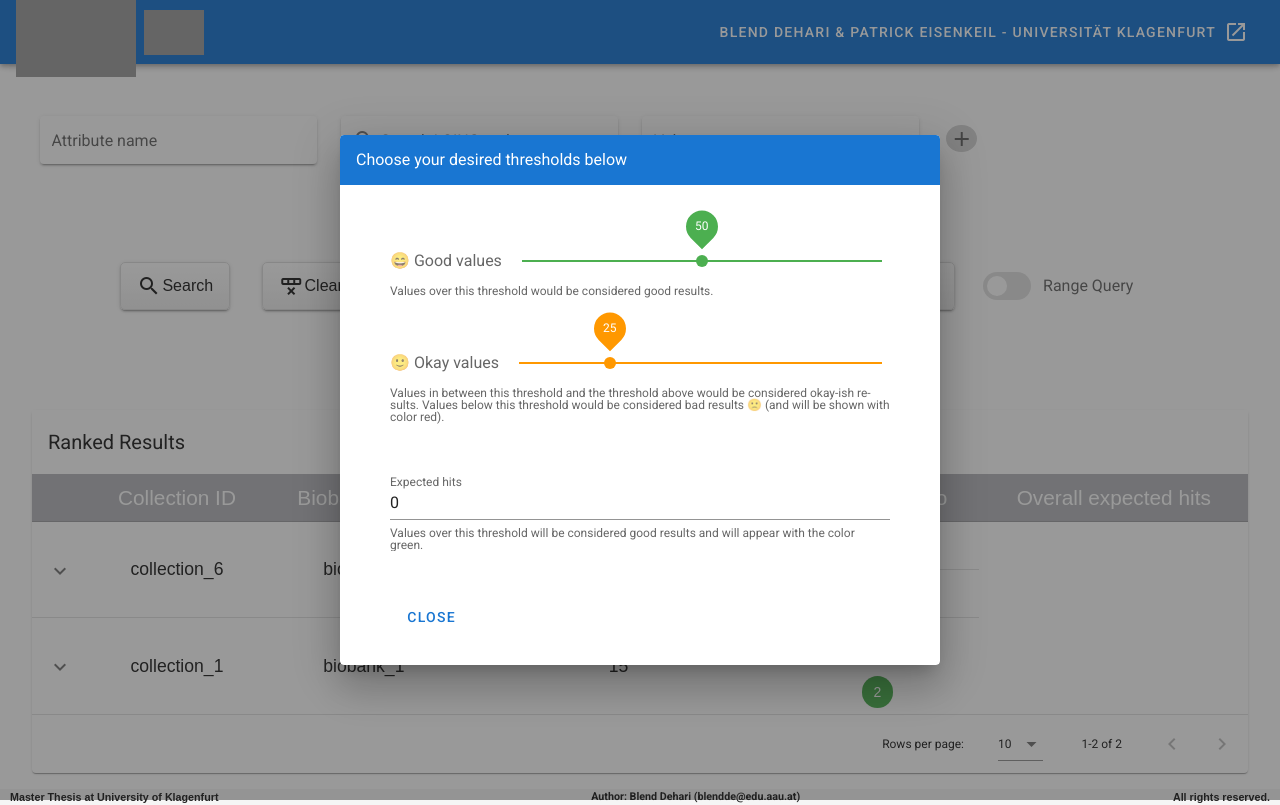
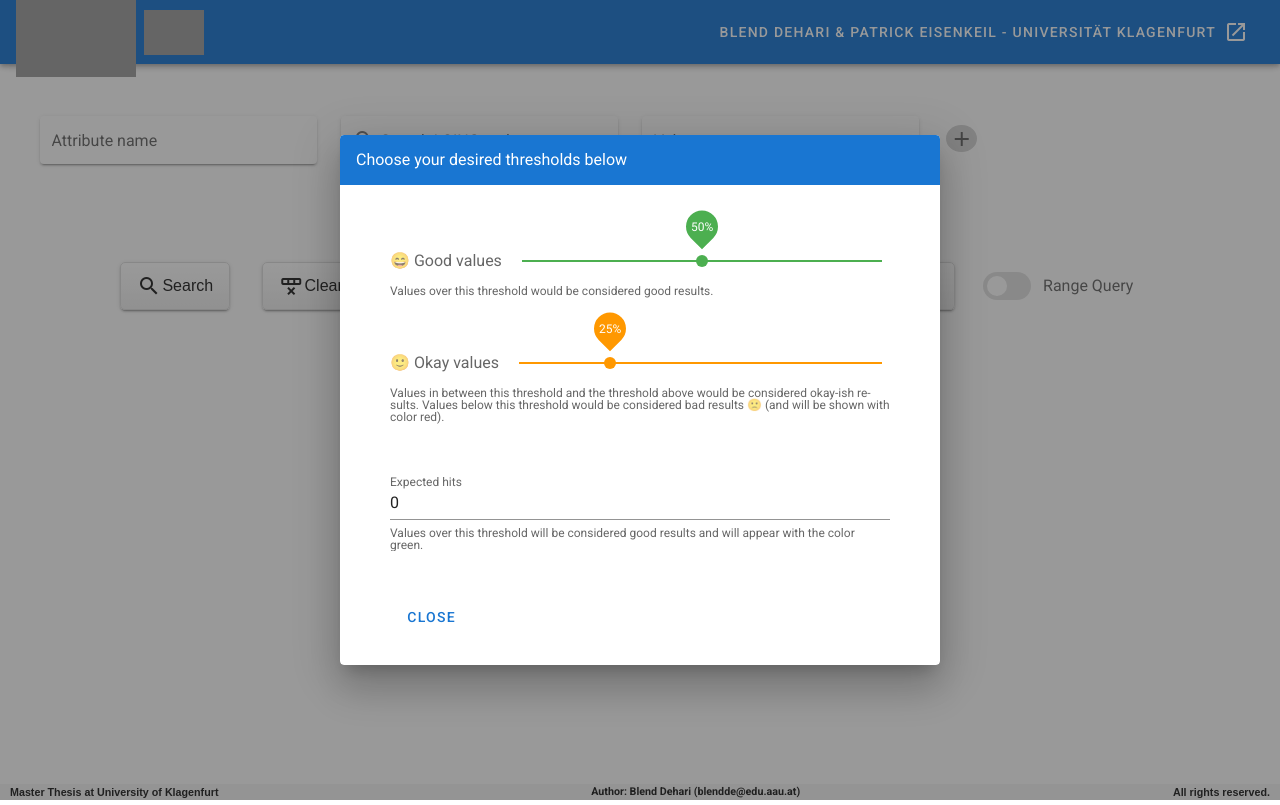
Before and after one commit to blenddehari/Biobanks-Master-Thesis, a Vue app in the folder fronted/: page / in a window 1280 px wide. Both pictures are taken after a click on the button "Choose Thresholds". Built offline with nearby package versions, Linux system fonts and the light colour scheme; grey boxes are pictures that could not be loaded.

Commit message:
small UI changes and commenting out the old table

```diff
--- a/fronted/src/components/QueryComponent.vue
+++ b/fronted/src/components/QueryComponent.vue
@@ -173,7 +173,11 @@
                     color="green"
                     track-color="green"
                     thumb-color="green"
-                ></v-slider>
+                >
+                    <template v-slot:thumb-label="{ value }">
+                        {{ value }}%
+                    </template>
+                </v-slider>
                 <br/>
                 <br/>
                 <v-slider
@@ -187,10 +191,14 @@
                     color="orange"
                     track-color="orange"
                     thumb-color="orange"
-                ></v-slider>
+                >
+                <template v-slot:thumb-label="{ value }">
+                    {{ value }}%
+                </template>
+                </v-slider>
                 <br/><br/>
 
-                <v-text-field required v-model="thresholdExpectedHits" label="Expected hits" hint="Values over this threshold will be considered good results and will appear with the color green." persistent-hint type="number"></v-text-field>
+                <v-text-field required color="green" v-model="thresholdExpectedHits" label="Expected hits" hint="Values over this threshold will be considered good results and will appear with the color green." persistent-hint type="number"></v-text-field>
                 <br/><br/>
 
                  <v-btn
@@ -205,11 +213,12 @@
 </v-dialog>
 
     <div style="margin: 2em; z-index:0">
-        <v-row align="center" justify="center">
+
+        <!-- OLD TABLE -->
+        <!-- <v-row align="center" justify="center">
             <v-col>
                 <br />
                 <br />
-                <!-- <v-label v-if="datasetsLoaded">Ranked Results</v-label> -->
                 <v-data-table id="rankingTable" v-if="datasetsLoaded" :headers="headers" :items="datasets" :items-per-page="5"
                     class="elevation-1" style="margin-top:10px" fixed-header disable-sort >
                      <template v-slot:top>
@@ -220,20 +229,12 @@
                      </template>
                     <template v-slot:item="{ item }">
                         <tr  style="text-align: center;">
-                            <!-- <td>{{ item.definitionId }}</td> -->
                             <td>{{ item.collectionId }}</td>
                             <td>{{ item.biobankId }}</td>
                              <td>
                                 {{ item.numberOfRows }}
                             </td>
-                            <!-- <td v-show="item.goodValuesInPercentage">
-                                {{Math.round(item.revisedNumberOfRows)}}
-                            </td>
-                            <td v-show="item.revisedNumberOfRows">
-                                 <v-chip :color="getColor(item.goodValuesInPercentage)" dark>
-                                    {{ item.goodValuesInPercentage }}%
-                                </v-chip>
-                            </td>  -->
+
                             <td>
                                <v-chip style="margin:10px;" :color="getColor(item.overallPercentage * 100)" dark> {{ parseFloat(item.overallPercentage * 100).toFixed(2) }}% </v-chip>
                             </td>
@@ -241,7 +242,6 @@
                                 <v-chip style="margin:10px;" :color="getColorForExpectedHits(item.overallExpectedRows)" dark> {{ Math.round(item.overallExpectedRows) }} </v-chip>
                             </td>
 
-                            <!-- MULTIPLE LOINC CODES SUPPORT -->
                              <td >
                                 <v-chip style="margin:10px;" v-for="(row,index) in item.goodHits" :key="index" dark>
                                     <v-chip class="ma-2" small
@@ -263,13 +263,15 @@
                     </template>
                 </v-data-table>
             </v-col>
-        </v-row>
+        </v-row> -->
 
-        <!-- TEST NEW TABLE  -->
-        <v-data-table id="rankingTable"
+        <!-- NEW TABLE (EXPANDABLE)  -->
+        <v-data-table
+            v-if="datasetsLoaded"
+            id="rankingTable"
             :headers="headers2"
-            :items="temporaryFakeDatasets"
-            :single-expand="true"
+            :items="datasets"
+            :single-expand="false"
             :expanded.sync="expanded"
             item-key="biobankId"
             show-expand
@@ -280,7 +282,7 @@
 
         <template #item.overallPercentage="{value}">
             <td class="d-flex justify-center">
-                <v-chip style="margin:10px;" :color="getColor(value * 100)" dark> {{ parseFloat(value * 100).toFixed(2) }}% </v-chip>
+                <v-chip style="margin:10px;" :color="getColor(value * 100)" dark>  {{ parseFloat(value * 100).toFixed(2) }}% </v-chip>
             </td>
         </template>
             <template #item.overallExpectedRows="{item}">
@@ -311,7 +313,7 @@
             <v-divider></v-divider>
             <v-row >
                 <v-col cols="12" md="6">
-                    <h4 class="text" style="display:inline; margin-right:55px;">Hit ratio per LOINC: </h4>
+                    <h4 class="text" style="display:inline; margin-right:50px;">Hit ratio per LOINC: </h4>
                     <v-chip style="margin:10px;" v-for="(row,index) in item.goodHits" :key="index" :color="getColor(row.goodValuesInPercentage * 100)" dark>
                        <v-chip class="ma-2" small
                             color="white"
```
